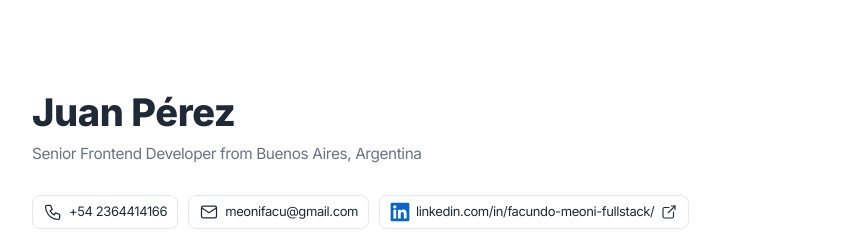
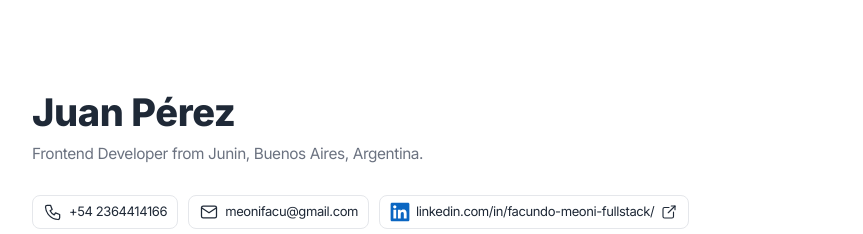
Before and after one commit to FacuMeoni/cv-fast, a React (Vite) app: page / in a window 1280 px wide. Shown: the top 234 px of the page, without its empty margins (208-1071 px from the left). Built offline with nearby package versions, Linux system fonts and the light colour scheme.

Commit message:
feat: implement zustand store with persistence for cv data managment

```diff
--- a/src/App.jsx
+++ b/src/App.jsx
@@ -1,32 +1,110 @@
 import './App.css'
-import { basics, works, projects, skills, education} from './information/example-data.json';
 import { Icons } from './components/icons';
 import { formatProfileUrl, showRedirectionButton } from './utils/helpers.js';
+import { create } from 'zustand';
+import { combine, persist } from 'zustand/middleware';
 
-function App() {
 
-  return (
-    <main>
+const useUserDataStore = create(
+  persist(
+    combine(
+      {
+        personal: {
+          name: "Juan Pérez",
+          label: "Frontend Developer",
+          summary: "+3 years of experience in web development. I'm a Fullstack developer with solid knowledge in JavaScript, HTML, CSS, TailwindCSS, React, Astro, NextJS, Redux, NodeJS, Express, Java, Spring Boot, AWS, SQL, MySQL, Sequelize, Docker, Git, GitHub, C#, and .NET. Proactive person, with a strong desire to learn and grow in the IT industry.",
+          image: "",
+        },
+        contact: [
+          { network: "Phone", data: "+54 2364414166" },
+          { network: "Mail", data: "meonifacu@gmail.com" },
+          { network: "LinkedIn", data: "https://www.linkedin.com/in/facundo-meoni-fullstack/" },
+          { network: "Github", data: "https://github.com/juanperez" },
+          { network: "X", data: "https://x.com/Faacumeoni1" },
+          { network: "PersonalWeb", data: "https://facumeoni-webdev.netlify.app/" }
+        ],
+        location: {
+          address: "",
+          postalCode: "",
+          city: "Junin, Buenos Aires",
+          countryCode: "",
+          country: "Argentina"
+        },
+        experience: [
+          {
+            company: "Tech Solutions SA",
+            position: "Senior Frontend Developer",
+            url: "https://techsolutions.com",
+            startDate: "2018/01/01",
+            endDate: "Present",
+            summary: "Liderazgo técnico de un equipo de 5 desarrolladores en el diseño y construcción de aplicaciones web a escala usando React y Node.js. Definí estándares de código, realicé revisiones de PRs y mentoría, y trabajé con diseño y producto para iterar con métricas. Enfocado en mejorar tiempos de carga, accesibilidad y mantenibilidad mediante arquitectura de componentes y separación de responsabilidades.",
+            highlights: [
+              "Implementación de arquitectura basada en componentes reutilizables",
+              "Mejora del rendimiento en un 40% de la aplicación principal",
+              "Mentoría de desarrolladores junior"
+            ]
+          },
+          {
+            company: "Web Studio",
+            position: "Frontend Developer",
+            url: "https://webstudio.com",
+            startDate: "2013/03/01",
+            endDate: "2017/12/01",
+            summary: "Desarrollo de interfaces responsivas y accesibles en múltiples proyectos, integrando backends REST y optimizando UX. Participé en la migración progresiva de jQuery a React, adopción de patrones modernos (hooks, lifting state) y mejores prácticas de rendimiento y SEO, cuidando la semántica HTML/CSS y la escalabilidad del código.",
+            highlights: [
+              "Migración de jQuery a React",
+              "Optimización de SEO y rendimiento de sitios web"
+            ]
+          }
+        ],
+        education: [
+          {
+            institution: "Universidad de Buenos Aires",
+            area: "Ingeniería en Sistemas",
+            studyType: "Licenciatura",
+            startDate: "2008/03/01",
+            endDate: "2013/12/01",
+            score: "9.0",
+            skills: ["Desarrollo Web", "Bases de Datos", "Inteligencia Artificial"]
+          },
+        ],
+        skills: [],
+        projects: [
+          { name: "", isActive: false, url: "", url2: "", description: "", skills: [] },
+        ], },
+        (set, get) => {
+          return {
+
+          }
+        }
+    ), { name: 'user-store' }
+    )
+)
+
+function Template({ personal, contact, location, experience, education, skills, projects, updateName }) {
+
+  return(
+      <div style={{width: '100'}}>
         <header id='header' className='sections'>
           <div>
-          <h1>{basics.name}</h1>
-          <span className='label'>{basics.label} { basics.location.city ? `from ${basics.location.city}, ${basics.location.country}` : '' }</span>
+            <h1 onClick={() => updateName('Facundo Meoni')}>{personal.name}</h1>
+            <span className='label'>{personal.label} { location.city ? `from ${location.city}, ${location.country}.` : '' } </span>
           </div>
           <nav aria-label="Contact" className="sections">
             <ul className="contact-list">
-            { basics.contact.map((profile) => {
-              const Icon = Icons[profile.network];
+              { contact.map(({network, data}) => {
+                const Icon = Icons[network];
                 return (
-              <li key={profile.network}>
+                <li key={network}>
                   <a
-                  href={profile.data}
+                    href={data}
                     target="_blank"
                     rel="noopener noreferrer"
                     className="contact-item"
                   >
                   {Icon && <Icon width={20} height={20}/>}
-                  <span className="username">{formatProfileUrl(profile.data)}</span>
-                  { showRedirectionButton(profile.data) ? <Icons.Redirect width={18} height={18}/> : ''}
+                    <span className="username">{formatProfileUrl(data)}</span>
+                    { showRedirectionButton(data) ? <Icons.Redirect width={18} height={18}/> : ''}
                   </a>
                 </li>
                 )
@@ -35,12 +113,12 @@ function App() {
           </nav>
         </header>
 
-      <section id='basics' className='sections'>
+        <section id='personal' className='sections'>
           <h2 className='section-title'>
             About
           </h2>
           <div>
-          <p className='text'> {basics.summary} </p>
+            <p className='text'> {personal.summary} </p>
           </div>
         </section>
 
@@ -52,14 +130,19 @@ function App() {
           </div>
 
           <ul className='item-list'>
-            { works.map(({company, position, summary, startDate, endDate }) => (
+              { experience.map(({company, position, summary, startDate, endDate }) => (
                 <li className='item' key={company}>
                     <article>
                       <header className='header-item '>
-                      <h4 className='item-title'>{company} - <span className='item-subtitle'>{position} </span></h4>
+                      <h4 className='item-title'>
+                        {company && (
+                          <span>
+                            {company} - <span className='item-subtitle'>{position}</span>
+                          </span>
+                        )}
+                      </h4>
                       <span className='item-date'>{startDate} - {endDate}</span>
                       </header>
-
                       <p className='item-content'>
                         {summary}
                       </p>
@@ -95,11 +178,11 @@ function App() {
         </section>
 
         <section id='projects' className='sections'>
-        <header>
-          <h2>
+          <div>
+            <h2 className='section-title'>
               Projects
             </h2>
-        </header>
+          </div>
 
 
           <ul className='item-list'>
@@ -139,6 +222,26 @@ function App() {
             })}
           </ul>
         </section>
+      </div>
+  )
+}
+
+function App() {
+  const { personal, contact, social, location, experience, education, skills, projects, updateName } = useUserDataStore(state => state);
+
+  return (
+    <main>
+      <Template
+        personal={personal}
+        contact={contact}
+        social={social}
+        location={location}
+        experience={experience}
+        education={education}
+        skills={skills}
+        projects={projects}
+        updateName={updateName}
+      />
     </main>
   )
 }
--- a/src/components/icons/Mail.jsx
+++ b/src/components/icons/Mail.jsx
@@ -1,6 +1,6 @@
 const Mail = ({ width, height }) => {
     return(
-        <svg  xmlns="http://www.w3.org/2000/svg"  width={width}  height={height}  viewBox="0 0 24 24"  fill="none"  stroke="currentColor"  stroke-width="1.5"  stroke-linecap="round"  stroke-linejoin="round"  class="icon icon-tabler icons-tabler-outline icon-tabler-mail"><path stroke="none" d="M0 0h24v24H0z" fill="none"/><path d="M3 7a2 2 0 0 1 2 -2h14a2 2 0 0 1 2 2v10a2 2 0 0 1 -2 2h-14a2 2 0 0 1 -2 -2v-10z" /><path d="M3 7l9 6l9 -6" /></svg>
+        <svg  xmlns="http://www.w3.org/2000/svg"  width={width}  height={height}  viewBox="0 0 24 24"  fill="none"  stroke="currentColor"  strokeWidth="1.5"  strokeLinecap="round"  strokeLinejoin="round"  className="icon icon-tabler icons-tabler-outline icon-tabler-mail"><path stroke="none" d="M0 0h24v24H0z" fill="none"/><path d="M3 7a2 2 0 0 1 2 -2h14a2 2 0 0 1 2 2v10a2 2 0 0 1 -2 2h-14a2 2 0 0 1 -2 -2v-10z" /><path d="M3 7l9 6l9 -6" /></svg>
     )
 }
 
--- a/src/components/icons/Phone.jsx
+++ b/src/components/icons/Phone.jsx
@@ -1,6 +1,6 @@
 const Phone = ({ width, height}) => {
     return(
-        <svg  xmlns="http://www.w3.org/2000/svg"  width={width}  height={height}  viewBox="0 0 24 24"  fill="none"  stroke="currentColor"  stroke-width="1.5"  stroke-linecap="round"  stroke-linejoin="round"  class="icon icon-tabler icons-tabler-outline icon-tabler-phone"><path stroke="none" d="M0 0h24v24H0z" fill="none"/><path d="M5 4h4l2 5l-2.5 1.5a11 11 0 0 0 5 5l1.5 -2.5l5 2v4a2 2 0 0 1 -2 2a16 16 0 0 1 -15 -15a2 2 0 0 1 2 -2" /></svg>
+        <svg  xmlns="http://www.w3.org/2000/svg"  width={width}  height={height}  viewBox="0 0 24 24"  fill="none"  stroke="currentColor"  strokeWidth="1.5"  strokeLinecap="round"  strokeLinejoin="round"  className="icon icon-tabler icons-tabler-outline icon-tabler-phone"><path stroke="none" d="M0 0h24v24H0z" fill="none"/><path d="M5 4h4l2 5l-2.5 1.5a11 11 0 0 0 5 5l1.5 -2.5l5 2v4a2 2 0 0 1 -2 2a16 16 0 0 1 -15 -15a2 2 0 0 1 2 -2" /></svg>
     )
 }
 
```
Also changed, not shown: package.json (+5 -4 lines), src/data/cv.json (renamed from src/information/cv.json), src/data/example-data.json (renamed from src/information/example-data.json), 1 other file (tests, documents, lock files or other folders). Lines whose indentation alone changed are shown as unchanged.
